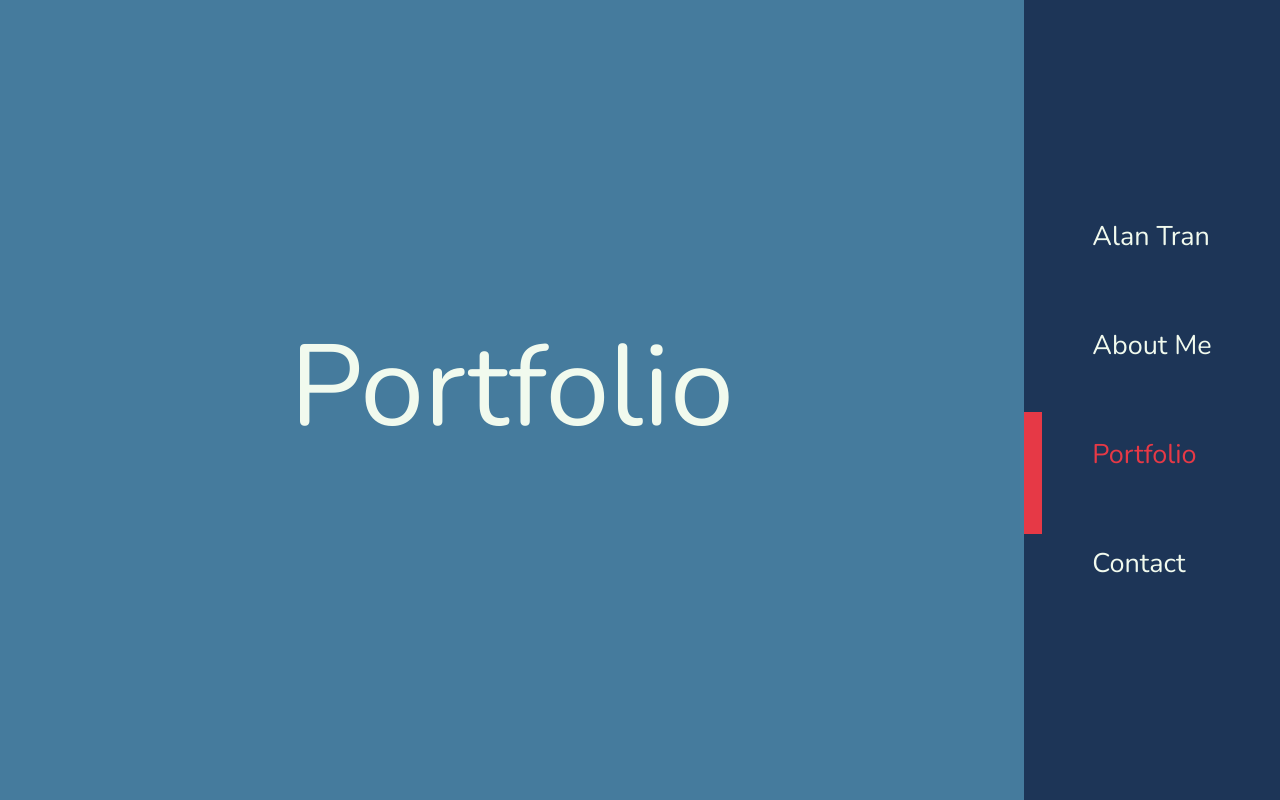
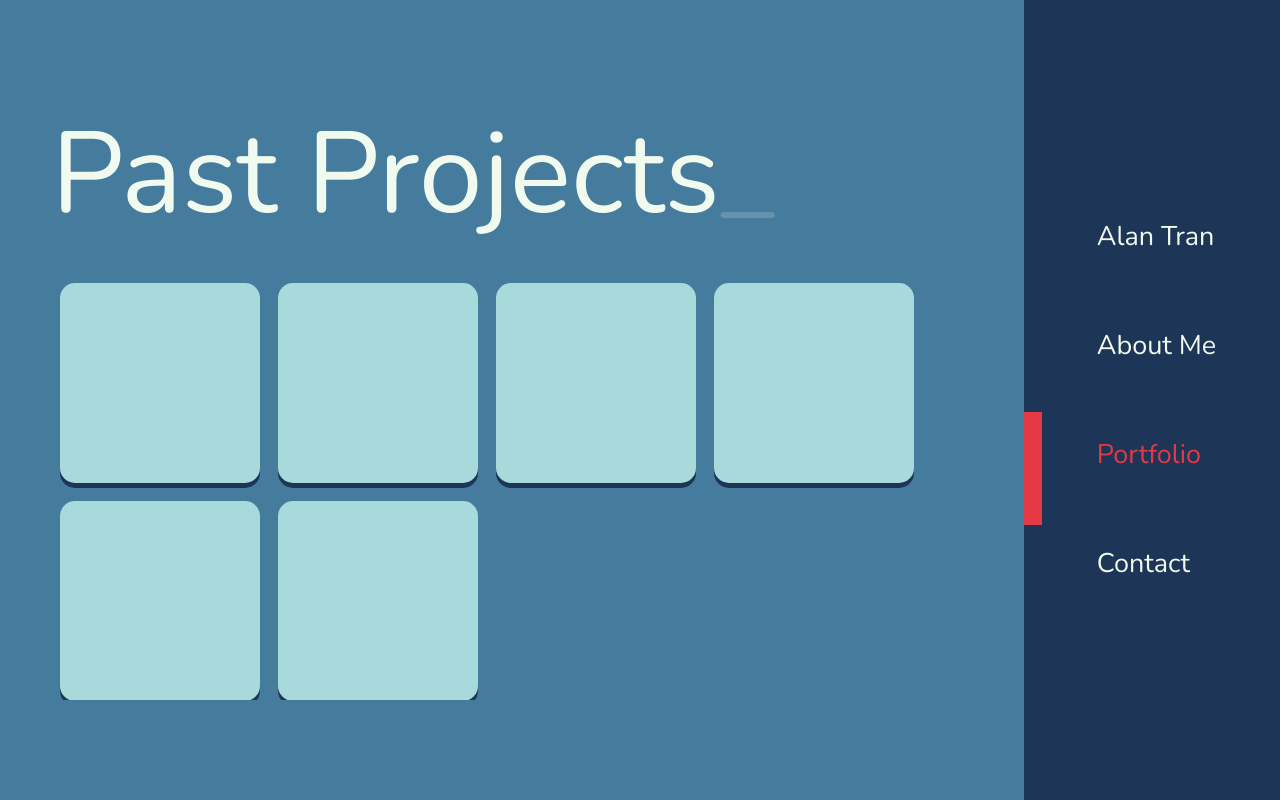
Before and after one commit to noworriesimhere/second-portfolio, a Next.js app: page /portfolio in a window 1280 px wide. Built offline with nearby package versions, Linux system fonts and the light colour scheme.

Commit message:
started portfolio

```diff
--- a/pages/about/index.js
+++ b/pages/about.js
@@ -1,9 +1,9 @@
 import React, { useRef, useEffect } from 'react';
 import Head from 'next/head';
-import styles from '../../styles/About.module.scss';
+import styles from '../styles/About.module.scss';
 import Image from 'next/image';
 
-import { useNonInitialEffect } from '../../hooks/useNonInitialEffect';
+import { useNonInitialEffect } from '../hooks/useNonInitialEffect';
 
 import { gsap } from 'gsap/dist/gsap';
 import { RoughEase } from 'gsap/dist/EasePack';
@@ -35,7 +35,7 @@ const About = ({ isTransitioning }) => {
       .to(secondCursorRef.current, { duration: 0.1, visibility: 'hidden' })
       .to(thirdCursorRef.current, { duration: 0.1, visibility: 'visible' })
       .to(thirdAnimRef.current, {
-        duration: 5,
+        duration: 3,
         text: `
         Some technologies that I use: <br /> <br />
         The Front-End Fundamentals: <br />
--- a/pages/portfolio.js
+++ b/pages/portfolio.js
@@ -1,14 +1,50 @@
 import Head from 'next/head';
-import React from 'react';
+import React, { useRef, useEffect } from 'react';
+import styles from '../styles/Portfolio.module.scss';
+
+import { gsap } from 'gsap/dist/gsap';
+import { RoughEase } from 'gsap/dist/EasePack';
+import { TextPlugin } from 'gsap/dist/TextPlugin';
+
+gsap.registerPlugin(TextPlugin, RoughEase);
 
 const Portfolio = () => {
+  const firstAnimRef = useRef();
+  const secondAnimRef = useRef();
+  const thirdAnimRef = useRef();
+  const fourthAnimRef = useRef();
+  const firstCursorRef = useRef();
+  const secondCursorRef = useRef();
+  const thirdCursorRef = useRef();
+
+  const masterTL = gsap.timeline();
+
+  useEffect(() => {
+    masterTL
+      .to(firstCursorRef.current, { duration: 0.1, visibility: 'visible' })
+      .to(firstAnimRef.current, { duration: 0.5, text: 'Past Projects' });
+  });
+
   return (
     <>
       <Head>
         <title>Portfolio</title>
       </Head>
-      <main>
-        <h1>Portfolio</h1>
+      <main className={styles.container}>
+        <h1>
+          <span ref={firstAnimRef}></span>
+          <span ref={firstCursorRef} className={styles.cursor}>
+            _
+          </span>
+        </h1>
+        <section className={styles.grid}>
+          <div className={styles.box}></div>
+          <div className={styles.box}></div>
+          <div className={styles.box}></div>
+          <div className={styles.box}></div>
+          <div className={styles.box}></div>
+          <div className={styles.box}></div>
+        </section>
       </main>
     </>
   );
--- a/styles/Layout.module.scss
+++ b/styles/Layout.module.scss
@@ -33,7 +33,7 @@
 
     li {
       margin: 0;
-      padding: 2rem 1.5rem;
+      padding: 2rem 0.25rem 2rem 0.75rem;
       width: 100%;
       height: 100%;
       text-align: start;
@@ -53,7 +53,7 @@
     }
 
     .highlight {
-      height: 6.8rem;
+      height: calc(var(--baseNavSize) * 4.2);
       width: 1rem;
       background-color: var(--color-accent);
       position: absolute;
--- /dev/null
+++ b/styles/Portfolio.module.scss
@@ -0,0 +1,44 @@
+.container {
+  display: flex;
+  flex-direction: column;
+
+  width: 90%;
+  height: 600px;
+  overflow: hidden;
+}
+
+.grid {
+  display: flex;
+  flex-flow: row wrap;
+  justify-content: flex-start;
+}
+.box {
+  height: 200px;
+  width: 200px;
+  background-color: var(--color-background-light);
+  font-size: var(--baseNavSize);
+  color: var(--color-background-dark);
+  border-radius: 15px;
+  box-shadow: 0 5px var(--color-background-dark);
+  margin: 0.5rem;
+}
+
+.cursor {
+  visibility: hidden;
+  animation-name: blink;
+  animation-duration: 0.8s;
+  animation-iteration-count: infinite;
+  animation-timing-function: ease-in-out;
+}
+
+@keyframes blink {
+  0% {
+    opacity: 0;
+  }
+  50% {
+    opacity: 1;
+  }
+  100% {
+    opacity: 0;
+  }
+}
```
